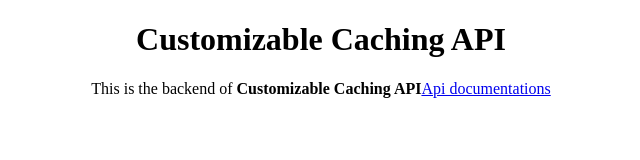
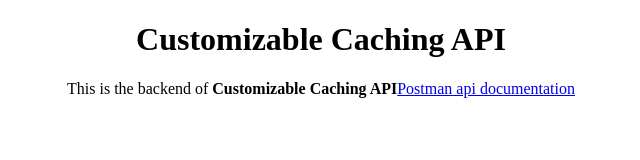
Before and after one commit to GanpatHada/cactro_backend_test, a website: page public/index.html in a window 1280 px wide. Shown: the whole page, without its empty margins (319-959 px from the left). Drawn offline with Linux system fonts and the light colour scheme.

Commit message:
updated readme

```diff
--- a/public/index.html
+++ b/public/index.html
@@ -7,7 +7,7 @@
   </head>
   <body style="margin: 10px;">
     <h1 style="text-align: center;">Customizable Caching API</h1>
-    <p style="text-align: center;">This is the backend of <strong>Customizable Caching API</strong><a href="/">Api documentations</a></p>
+    <p style="text-align: center;">This is the backend of <strong>Customizable Caching API</strong><a target="_blank" href="https://documenter.getpostman.com/view/19675500/2sAYX9kzE6">Postman api documentation</a></p>
 
   </body>
 </html>
```
Also changed, not shown: README.md.
